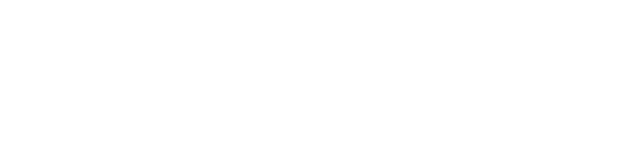
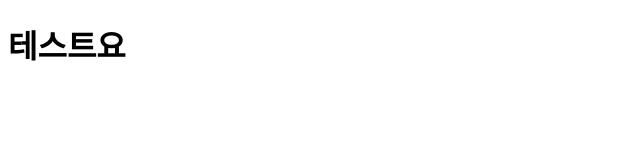
Before and after one commit to BES9507/Goorm, a plain HTML site: page exe.html in a window 1280 px wide. Shown: the whole page, without its empty margins (0-640 px from the left). Drawn offline with Linux system fonts and the light colour scheme.

Commit message:
branch1 두번째 커밋

```diff
--- a/exe.html
+++ b/exe.html
@@ -7,6 +7,6 @@
   <title>Document</title>
 </head>
 <body>
-
+  <h1>테스트요</h1>
 </body>
 </html>
```
